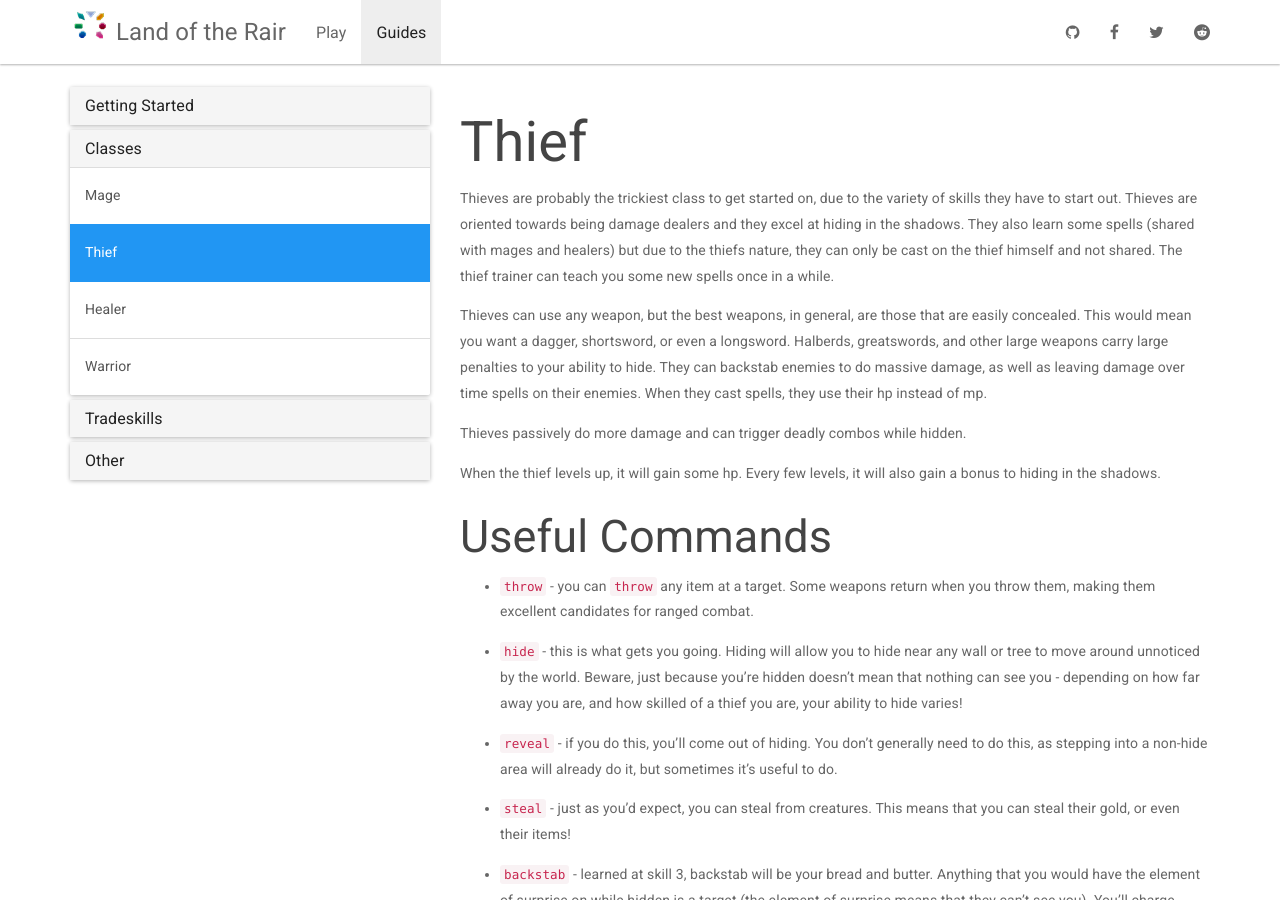
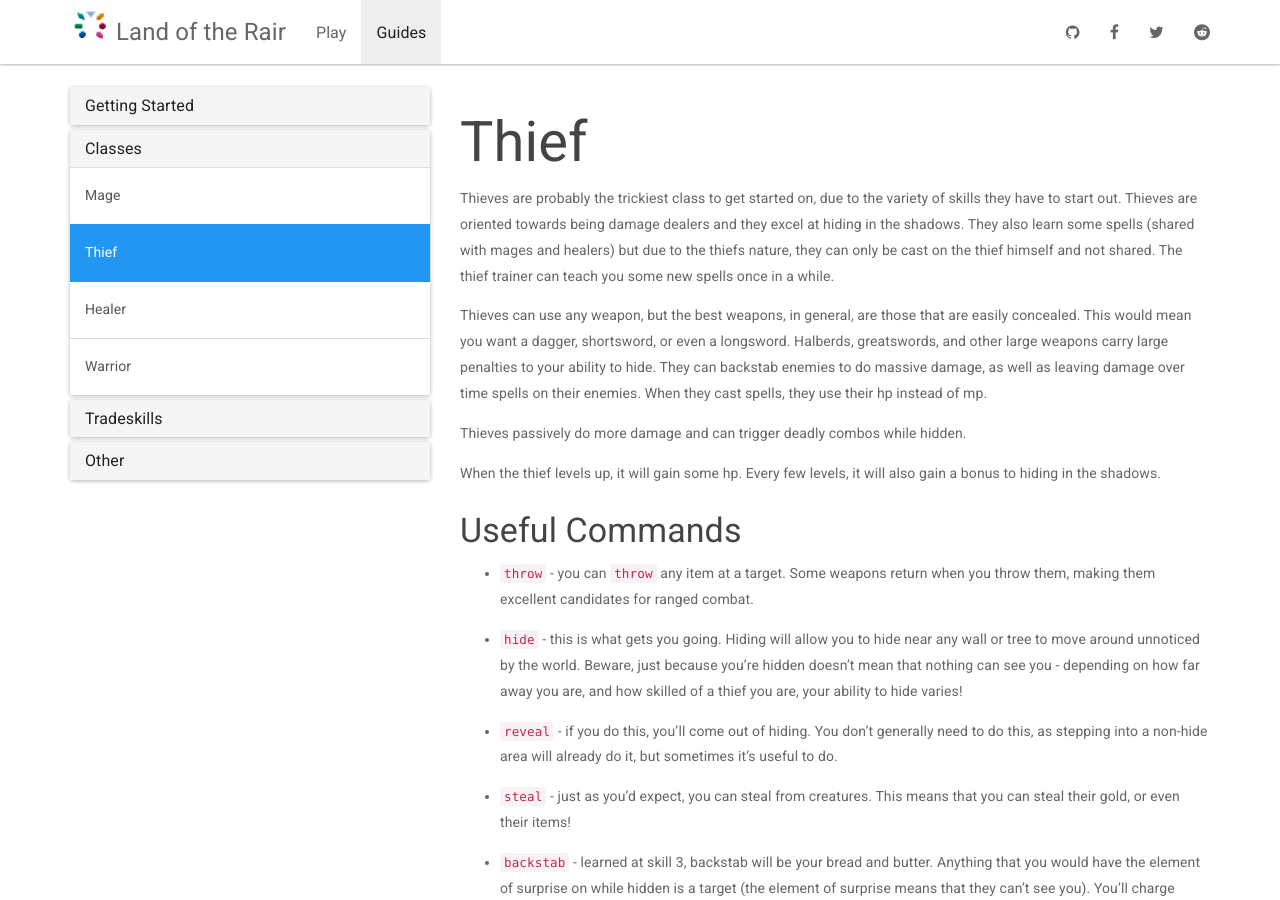
Before and after one commit to LandOfTheRair/landoftherair.github.io, a Jekyll site: the page built from _docs/classes/thief.md, in a window 1280 px wide and 900 px high. Built offline with Jekyll 4.4.1, drawn with Linux system fonts in a browser that asks for light colours; nearby versions of some CDN libraries.

```diff
--- a/_docs/classes/thief.md
+++ b/_docs/classes/thief.md
@@ -11,7 +11,7 @@ Thieves passively do more damage and can trigger deadly combos while hidden.
 
 When the thief levels up, it will gain some hp. Every few levels, it will also gain a bonus to hiding in the shadows.
 
-## Useful Commands
+### Useful Commands
 
 * `throw` - you can `throw` any item at a target. Some weapons return when you throw them, making them excellent candidates for ranged combat.
 
```
